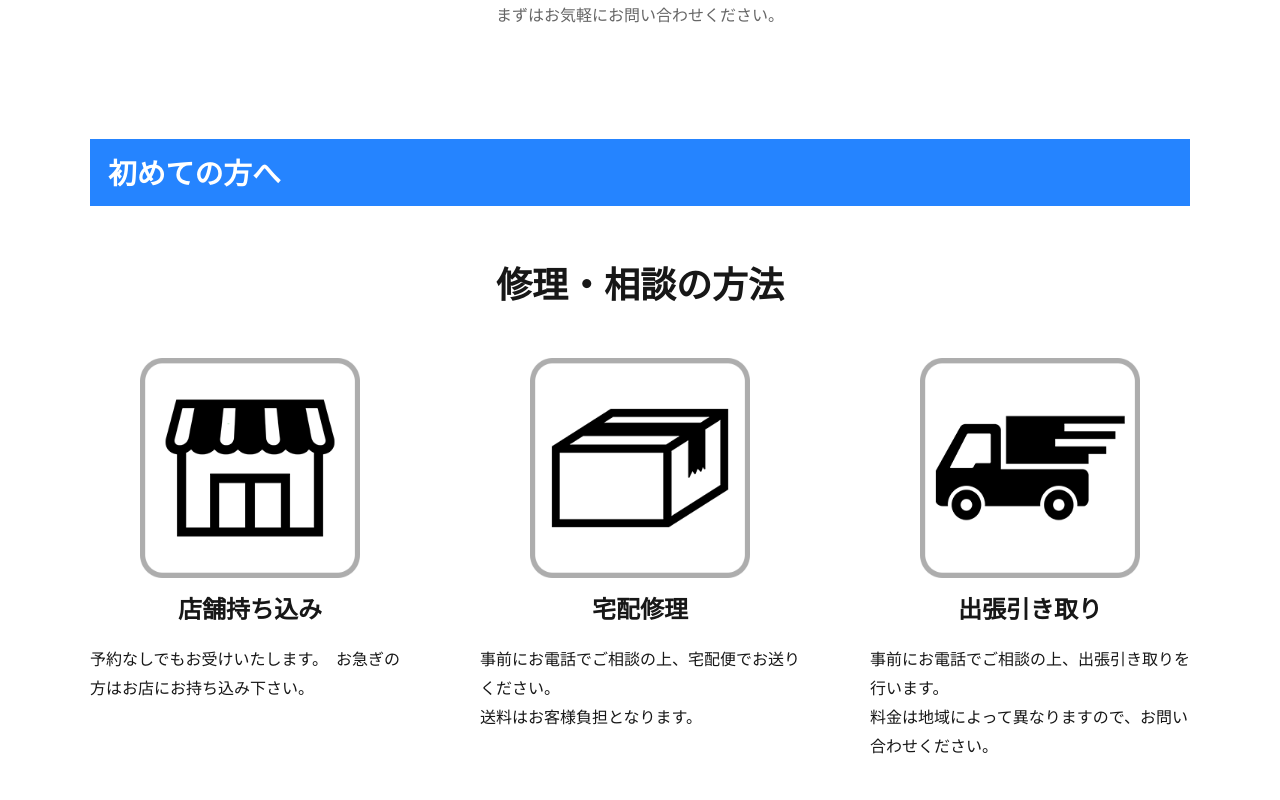
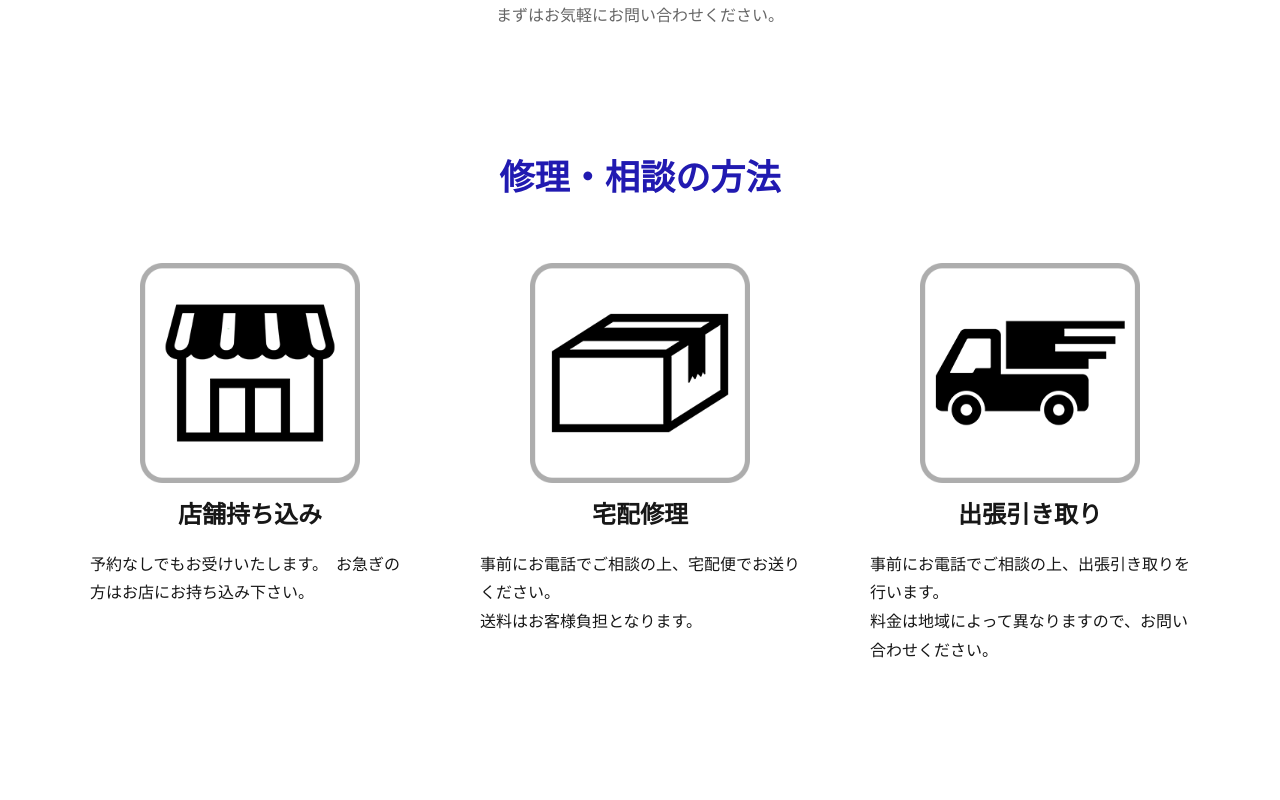
Before and after one commit to noa-hako/pcmaintenance_site, a Next.js app: page / in a window 1280 px wide. Shown: the part 1220-2020 px from the top of the page. Built offline with nearby package versions, Linux system fonts and the light colour scheme.

Commit message:
⚡️ 若干レイアウトと変更しました

```diff
--- a/src/app/components/SecTitle.module.css
+++ b/src/app/components/SecTitle.module.css
@@ -1,7 +1,7 @@
 .h2 {
-  background-color: #2584ff;
-  color: #fff;
-  font-size: 1.8rem;
+  color: #211ab1;
+  font-size: 2.2rem;
+  text-align: center;
   margin-bottom: 50px;
   padding: 20px 18px 18px 18px;
   line-height: 1em;
--- a/src/app/components/Sec_map.jsx
+++ b/src/app/components/Sec_map.jsx
@@ -9,7 +9,7 @@ export default function Sec_map() {
       <div className={styles.map_container}>
         <div className={styles.map_frame}>
           <iframe
-            src="https://www.google.com/maps/embed?pb=!1m18!1m12!1m3!1d3131.1838964980698!2d141.02606067590827!3d38.2984068718581!2m3!1f0!2f0!3f0!3m2!1i1024!2i768!4f13.1!3m3!1m2!1s0x5f898f7db1e2da81%3A0xffffbb54417a397!2z44CSOTg1LTA4MzEg5a6u5Z-O55yM5aSa6LOA5Z-O5biC56yg56We77yT5LiB55uu77yR77yR4oiS77yU77yQ!5e0!3m2!1sja!2sjp!4v1748665383241!5m2!1sja!2sjp"
+            src="https://www.google.com/maps/embed?pb=!1m18!1m12!1m3!1d1423.6426140830513!2d141.02754436614518!3d38.29873599587454!2m3!1f0!2f0!3f0!3m2!1i1024!2i768!4f13.1!3m3!1m2!1s0x5f898f7db0e5c3b7%3A0xa6fca4200484253!2z44CSOTg1LTA4MzEg5a6u5Z-O55yM5aSa6LOA5Z-O5biC56yg56We77yT5LiB55uu77yR77yR4oiS77yT77yT!5e0!3m2!1sja!2sjp!4v1778824009023!5m2!1sja!2sjp"
             width="100%"
             height="100%"
             style={{ border: 0 }}
@@ -26,7 +26,7 @@ export default function Sec_map() {
           </h3>
           <h4>店舗住所（持ち込み場所・予約制）</h4>
           <p>
-            〒980-0831 宮城県多賀城市3丁目11-40
+            〒980-0831 宮城県多賀城市笠神3丁目11-33
             <br />
             TEL: 022-123-4567
             <br />
--- a/src/app/components/Starter.jsx
+++ b/src/app/components/Starter.jsx
@@ -6,8 +6,7 @@ import Image from "next/image";
 export default function Starter() {
   return (
     <div className={styles.wrapper}>
-      <SecTitle title="初めての方へ" />
-      <h2 className={styles.h2}>修理・相談の方法</h2>
+      <SecTitle title="修理・相談の方法" />
       <ul className={styles.list}>
         <li>
           <Image
```
